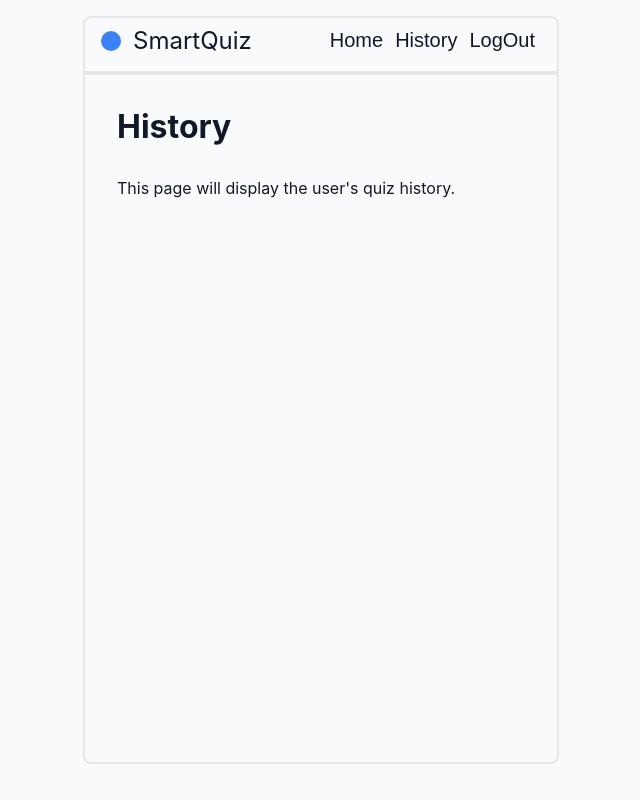
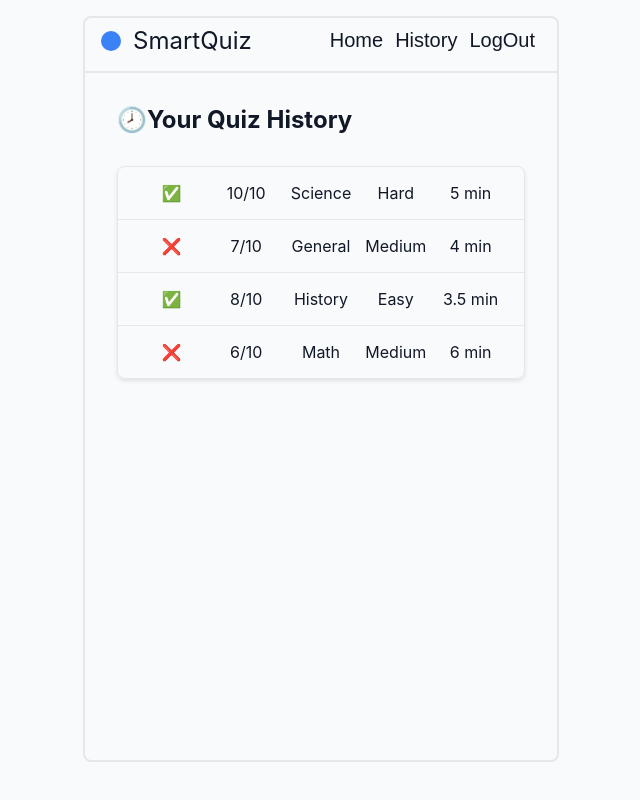
Before and after one commit to gregoryb79/SmartQuiz, a React (Vite) app in the folder client/: page /history in a window 1280 px wide. Shown: the whole page, without its empty margins (319-959 px from the left). Built offline with nearby package versions, Linux system fonts and the light colour scheme.

Commit message:
quiz history with mock history added

```diff
--- /dev/null
+++ b/client/src/models/history.ts
@@ -0,0 +1,65 @@
+type QuizHistoryItem = {
+  _id: string;
+  score: number;
+  total: number;
+  category: string;
+  difficulty: string;
+  durationMinutes: number;
+  createdAt: string;
+  passed: boolean;
+};
+
+export type QuizHistory = QuizHistoryItem[];
+
+const mockQuizHistory: QuizHistoryItem[] = [
+  {
+    _id: "1",
+    score: 10,
+    total: 10,
+    category: "Science",
+    difficulty: "Hard",
+    durationMinutes: 5,
+    createdAt: "2025-05-20T14:30:00Z",
+    passed: true
+  },
+  {
+    _id: "2",
+    score: 7,
+    total: 10,
+    category: "General",
+    difficulty: "Medium",
+    durationMinutes: 4,
+    createdAt: "2025-05-19T18:10:00Z",
+    passed: false
+  },
+  {
+    _id: "3",
+    score: 8,
+    total: 10,
+    category: "History",
+    difficulty: "Easy",
+    durationMinutes: 3.5,
+    createdAt: "2025-05-18T09:45:00Z",
+    passed: true
+  },
+  {
+    _id: "4",
+    score: 6,
+    total: 10,
+    category: "Math",
+    difficulty: "Medium",
+    durationMinutes: 6,
+    createdAt: "2025-05-17T20:00:00Z",
+    passed: false
+  }
+];
+
+export async function getHistory(): Promise<QuizHistoryItem[]> {
+
+    return new Promise((resolve) => {
+        setTimeout(() => {
+        resolve(mockQuizHistory);
+        }, 1000);
+    });
+
+}
--- a/client/src/pages/History.module.scss
+++ b/client/src/pages/History.module.scss
@@ -1,12 +1,7 @@
 @use '../styles/mixins' as *;
 
 .historyContainer{
-    position: relative;
-    width: var(--standard-width);
-    height: var(--standard-height);
-    margin: 0 auto;
-    border: 2px solid var(--gray-border);
-    border-radius: 0 0 8px 8px;
+    @include pageFrame;
 
     display: flex;
     flex-direction: column;
@@ -14,3 +9,27 @@
     padding: 2rem;
 
 }
+
+.historyList{
+    @include shadowBorder;
+    width: 100%;
+    margin: 0 auto;
+    padding: 0;
+
+    li{
+        display: flex;
+        justify-content: space-between;
+        align-items: center;
+        padding: 1rem;
+        border-bottom: 1px solid var(--gray-border);
+
+        span {
+            flex: 1 1 0;
+            text-align: center;
+        }
+
+        &:last-child{
+            border-bottom: none;
+        }
+    }
+}
--- a/client/src/pages/History.tsx
+++ b/client/src/pages/History.tsx
@@ -1,11 +1,42 @@
+import { use } from 'react';
 import styles from './History.module.scss';
+import { useLoaderData } from 'react-router';
+import { type QuizHistory } from '../models/history';
 
 export function History() {
+
+    const history = useLoaderData<QuizHistory>();
+
     return (
         <main className={styles.historyContainer}>
-            <h1>History</h1>
-            <p>This page will display the user's quiz history.</p>
+            <h2>🕗Your Quiz History</h2>
             {/* Future implementation will go here */}
+            <HistoryList history={history} />
         </main>
     );
 }
+
+type historyProps = {
+    history: QuizHistory;
+};
+function HistoryList({ history }: historyProps) {
+    if (!history.length) {
+        return(
+            <p>No quiz history yet... Let's do some quizes!</p>
+        );
+    }
+
+    return (
+        <ul className={styles.historyList}>
+            {history.map((item) => (
+                <li key={item._id} className={styles.historyItem}>
+                    <span>{item.passed ? "✅" : "❌"}</span>
+                    <span>{item.score}/{item.total}</span>
+                    <span>{item.category}</span>
+                    <span>{item.difficulty}</span>
+                    <span>{item.durationMinutes} min</span>
+                </li>
+            ))}
+        </ul>
+    );
+}
--- a/client/src/pages/Home.module.scss
+++ b/client/src/pages/Home.module.scss
@@ -1,20 +1,22 @@
 @use '../styles/mixins' as *;
 
 .homeMain{
-    margin: -2px auto 0 auto;
+    // margin: -2px auto 0 auto;
+
+    @include pageFrame;
 
     display: flex;
     flex-direction: column;
     align-items: center;
     gap: 1rem;
     padding: 2rem;
-    background-color: var(--light-gray-bg);
+    // background-color: var(--light-gray-bg);
 
-    width: var(--standard-width);
-    height: var(--standard-height);
+    // width: var(--standard-width);
+    // height: var(--standard-height);
 
-    border: 2px solid var(--gray-border);
-    border-radius: 0 0 8px 8px;
+    // border: 2px solid var(--gray-border);
+    // border-radius: 0 0 8px 8px;
 }
 
 .mainButtons{
@@ -54,3 +56,10 @@
         gap: 0.5rem;
     }
 }
+
+.appIcon{
+    width: 35%;
+    aspect-ratio: 1;
+    border-radius: 50%;
+    margin-top: 1rem;
+}
--- a/client/src/pages/Home.tsx
+++ b/client/src/pages/Home.tsx
@@ -2,6 +2,7 @@ import React from "react";
 import { useNavigate } from "react-router";
 import { GeneralButton } from "./components/GeneralButton";
 import styles from "./Home.module.scss";
+import favicon from "../assets/favicon.png";
 
 export function Home() {
     const [username, setUsername] = React.useState<string | null>("Username");
@@ -37,6 +38,7 @@ export function Home() {
                 </select>
             </section>
         </form>
+        <img className={styles.appIcon} src={favicon} alt="application icon" />
    </main>
   );
 }
--- a/client/src/pages/Quiz.module.scss
+++ b/client/src/pages/Quiz.module.scss
@@ -1,12 +1,7 @@
 @use '../styles/mixins' as *;
 
 .quizContainer{
-    position: relative;
-    width: var(--standard-width);
-    height: var(--standard-height);
-    margin: 0 auto;
-    border: 2px solid var(--gray-border);
-    border-radius: 0 0 8px 8px;
+    @include pageFrame;
 
     display: flex;
     flex-direction: column;
--- a/client/src/router.ts
+++ b/client/src/router.ts
@@ -7,6 +7,7 @@ import { Home } from "./pages/Home";
 import { NotFound } from "./pages/NotFound";
 import { Quiz } from "./pages/Quiz";
 import { History } from "./pages/History";
+import { getHistory } from "./models/history";
 // import { HandleOrder } from "./pages/HandleOrder";
 // import { LogIn } from "./pages/LogIn";
 // import { Register } from "./pages/Register";
@@ -22,7 +23,13 @@ export const router = createBrowserRouter([
             { path: "*", Component: NotFound },
             { path: "/", Component: Home },
             { path: "/new-quiz", Component: Quiz },
-            { path: "/history", Component: History },
+            {
+                path: "/history",
+                Component: History,
+                loader: () => {
+                    return getHistory();
+                }
+            },
             // {
             //     path: "/login",
             //     Component: LogIn,
--- a/client/src/styles/_mixins.scss
+++ b/client/src/styles/_mixins.scss
@@ -3,3 +3,16 @@
     border-radius: 8px;
     box-shadow: 0 2px 4px rgba(0,0,0,0.1);
 }
+
+@mixin pageFrame{
+    margin: -2px auto 0 auto;
+    width: var(--standard-width);
+    height: var(--standard-height);
+
+    position: relative;
+
+    border: 2px solid var(--gray-border);
+    border-radius: 0 0 8px 8px;
+
+    background-color: var(--light-gray-bg);
+}
```
